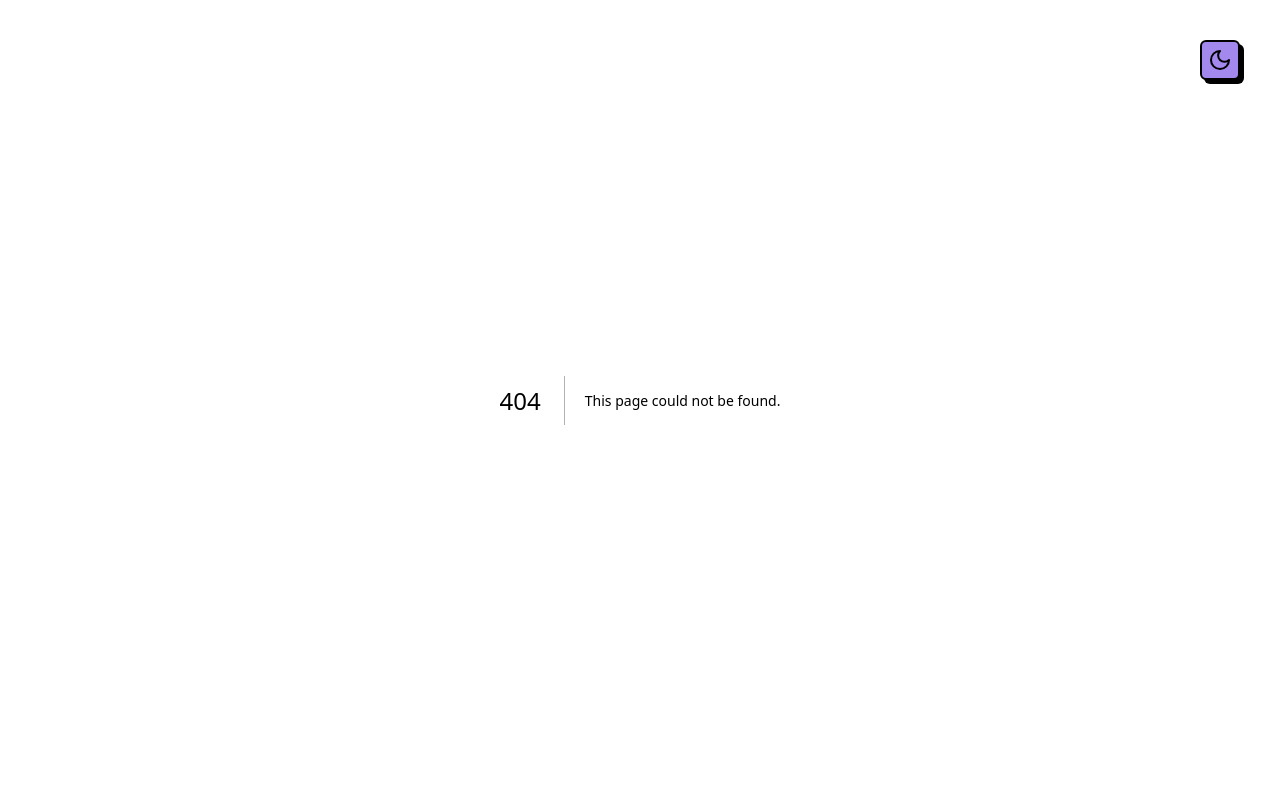
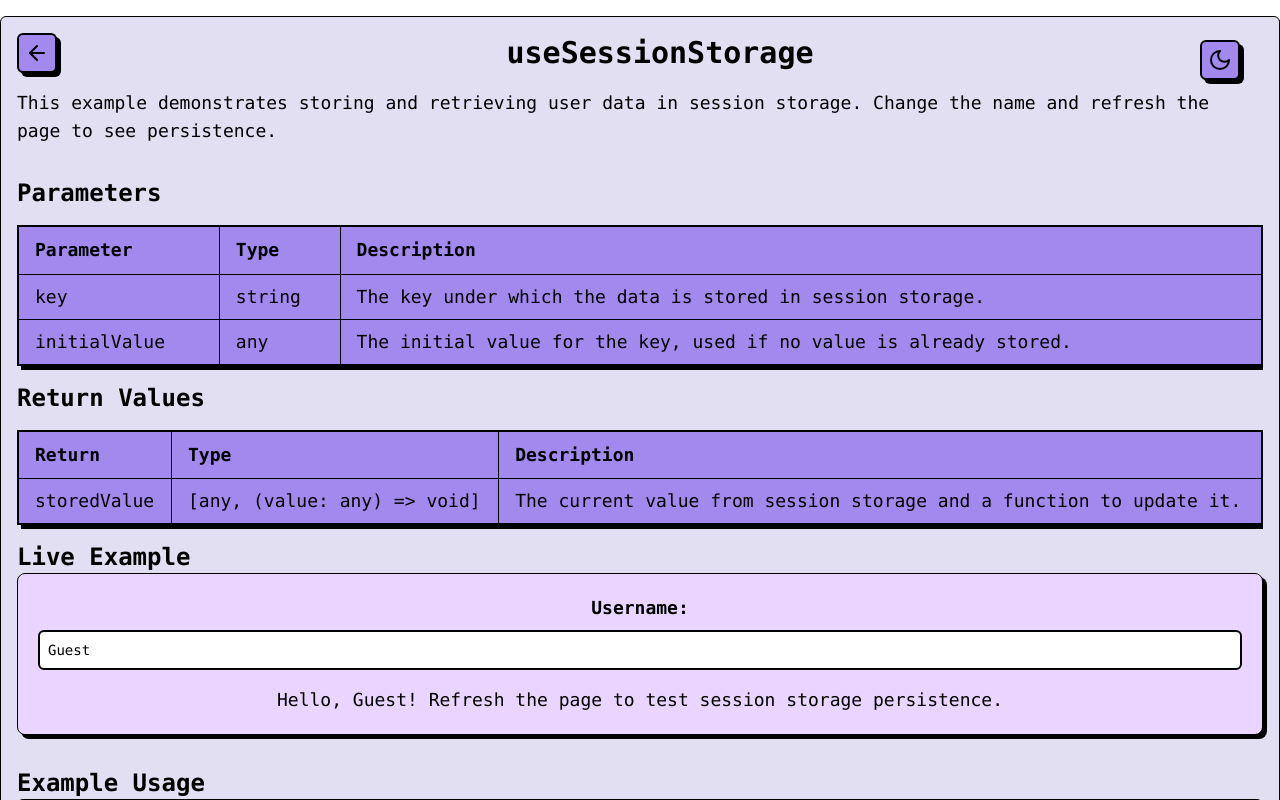
Before and after one commit to ehte92/quick-hooks, a Next.js app: page /use-session-storage in a window 1280 px wide. Before the commit this address had no page. Shown: the top 800 px of the page. Built offline with nearby package versions, Linux system fonts and the light colour scheme.

Commit message:
feat: Add useSessionStorage hook for managing session storage

```diff
--- a/app/links.ts
+++ b/app/links.ts
@@ -16,6 +16,7 @@ const websites = [
   'usenetworkstate',
   'usemediaquery',
   'useorientation',
+  'usesessionstorage',
 ];
 
 const LINKS: { [key in SocialMedia]: Link } = {
@@ -67,6 +68,12 @@ const LINKS: { [key in SocialMedia]: Link } = {
     link: '/use-orientation',
     text: 'a hook to get the device orientation',
   },
+  usesessionstorage: {
+    title: 'useSessionStorage',
+    // icon: medium,
+    link: '/use-session-storage',
+    text: 'a hook to persist data in session storage',
+  },
 };
 
 export default LINKS;
--- /dev/null
+++ b/app/use-session-storage/page.tsx
@@ -0,0 +1,133 @@
+'use client';
+
+import React from 'react';
+
+import CodeBlock from '@/components/code-block';
+import LayoutPage from '@/components/layout-page';
+import Heading from '@/components/ui/heading';
+import { Input } from '@/components/ui/input';
+import { Label } from '@/components/ui/label';
+import {
+  Table,
+  TableBody,
+  TableCell,
+  TableHead,
+  TableHeader,
+  TableRow,
+} from '@/components/ui/table';
+import useSessionStorage from '@/hooks/useSessionStorage';
+
+const SessionStorageComponent: React.FC = () => {
+  const [username, setUsername] = useSessionStorage<string>(
+    'username',
+    'Guest'
+  );
+
+  const code = `
+import React from 'react';
+import useSessionStorage from './useSessionStorage';
+
+const SessionStorageComponent = () => {
+    const [username, setUsername] = useSessionStorage<string>('username', 'Guest');
+
+    return (
+        <div>
+            <label htmlFor="username">Username:</label>
+            <input
+                id="username"
+                type="text"
+                value={username}
+                onChange={e => setUsername(e.target.value)}
+            />
+            <p>Hello, {username}!</p>
+        </div>
+    );
+};
+
+export default SessionStorageComponent;
+                `;
+
+  return (
+    <LayoutPage title="useSessionStorage">
+      <p className="mt-4 mb-8 text-lg">
+        This example demonstrates storing and retrieving user data in session
+        storage. Change the name and refresh the page to see persistence.
+      </p>
+
+      <Heading>Parameters</Heading>
+      <Table className="table-auto w-full my-4 text-lg shadow-light dark:shadow-dark">
+        <TableHeader>
+          <TableRow>
+            <TableHead className="border px-4 py-2">Parameter</TableHead>
+            <TableHead className="border px-4 py-2">Type</TableHead>
+            <TableHead className="border px-4 py-2">Description</TableHead>
+          </TableRow>
+        </TableHeader>
+        <TableBody>
+          <TableRow>
+            <TableCell className="border px-4 py-2">key</TableCell>
+            <TableCell className="border px-4 py-2">string</TableCell>
+            <TableCell className="border px-4 py-2">
+              The key under which the data is stored in session storage.
+            </TableCell>
+          </TableRow>
+          <TableRow>
+            <TableCell className="border px-4 py-2">initialValue</TableCell>
+            <TableCell className="border px-4 py-2">any</TableCell>
+            <TableCell className="border px-4 py-2">
+              The initial value for the key, used if no value is already stored.
+            </TableCell>
+          </TableRow>
+        </TableBody>
+      </Table>
+
+      <Heading>Return Values</Heading>
+      <Table className="table-auto w-full my-4 text-lg shadow-light dark:shadow-dark">
+        <TableHeader>
+          <TableRow>
+            <TableHead className="border px-4 py-2">Return</TableHead>
+            <TableHead className="border px-4 py-2">Type</TableHead>
+            <TableHead className="border px-4 py-2">Description</TableHead>
+          </TableRow>
+        </TableHeader>
+        <TableBody>
+          <TableRow>
+            <TableCell className="border px-4 py-2">storedValue</TableCell>
+            <TableCell className="border px-4 py-2">
+              [any, (value: any) =&gt; void]
+            </TableCell>
+            <TableCell className="border px-4 py-2">
+              The current value from session storage and a function to update
+              it.
+            </TableCell>
+          </TableRow>
+        </TableBody>
+      </Table>
+
+      <Heading>Live Example</Heading>
+      <div className="mb-8 text-lg">
+        <div className="flex flex-col items-center justify-center p-5 bg-purple-200 dark:bg-purple-800 rounded-lg border shadow-light dark:shadow-dark">
+          <Label htmlFor="username" className="text-lg">
+            Username:
+          </Label>
+          <Input
+            id="username"
+            type="text"
+            value={username}
+            onChange={(e) => setUsername(e.target.value)}
+            className="mt-2 p-2"
+          />
+          <p className="mt-4">
+            Hello, {username}! Refresh the page to test session storage
+            persistence.
+          </p>
+        </div>
+      </div>
+
+      <Heading className="mt-6">Example Usage</Heading>
+      <CodeBlock code={code} />
+    </LayoutPage>
+  );
+};
+
+export default SessionStorageComponent;
--- /dev/null
+++ b/hooks/useSessionStorage.ts
@@ -0,0 +1,73 @@
+import { useEffect, useState } from 'react';
+
+/**
+ * Custom hook to manage session storage.
+ * @param key The key under which to store the data in session storage.
+ * @param initialValue The initial value or a function that returns the initial value.
+ */
+function useSessionStorage<T>(
+  key: string,
+  initialValue: T | (() => T)
+): [T, (value: T) => void] {
+  // Get the initial value from session storage or use a provided initial value
+  const readValue = (): T => {
+    if (typeof window === 'undefined') {
+      return initialValue instanceof Function ? initialValue() : initialValue;
+    }
+
+    try {
+      const item = window.sessionStorage.getItem(key);
+      return item
+        ? JSON.parse(item)
+        : initialValue instanceof Function
+          ? initialValue()
+          : initialValue;
+    } catch (error) {
+      console.warn(`Error reading sessionStorage key “${key}”:`, error);
+      return initialValue instanceof Function ? initialValue() : initialValue;
+    }
+  };
+
+  const [storedValue, setStoredValue] = useState<T>(readValue);
+
+  // Return a wrapped version of useState's setter function that ...
+  // ... persists the new value to sessionStorage.
+  const setValue = (value: T | ((val: T) => T)) => {
+    // Prevent build error "window is undefined" but keep value in React state
+    if (typeof window == 'undefined') {
+      console.warn(
+        'Tried setting sessionStorage on server. This operation will not persist'
+      );
+      return;
+    }
+
+    try {
+      // Allow value to be a function so we have the same API as useState
+      const valueToStore =
+        value instanceof Function ? value(storedValue) : value;
+      // Save to local state
+      setStoredValue(valueToStore);
+      // Save to session storage
+      window.sessionStorage.setItem(key, JSON.stringify(valueToStore));
+    } catch (error) {
+      console.warn(`Error setting sessionStorage key “${key}”:`, error);
+    }
+  };
+
+  // Listen for changes to session storage and update the state accordingly
+  useEffect(() => {
+    const handleStorageChange = (event: StorageEvent) => {
+      if (event.key === key && event.storageArea === sessionStorage) {
+        setStoredValue(readValue());
+      }
+    };
+
+    window.addEventListener('storage', handleStorageChange);
+    // Clean up the event listener when the component unmounts
+    return () => window.removeEventListener('storage', handleStorageChange);
+  }, []);
+
+  return [storedValue, setValue];
+}
+
+export default useSessionStorage;
```
